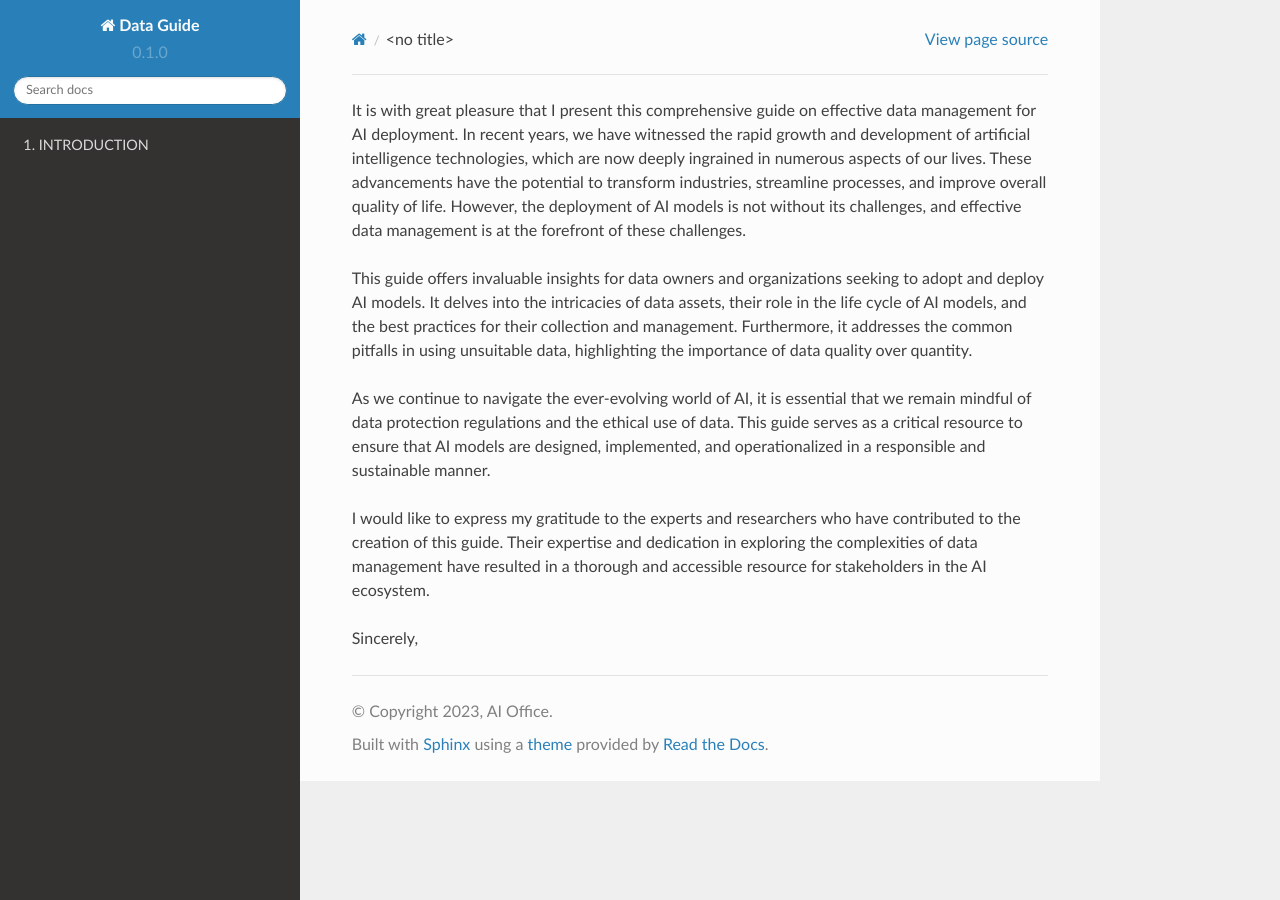
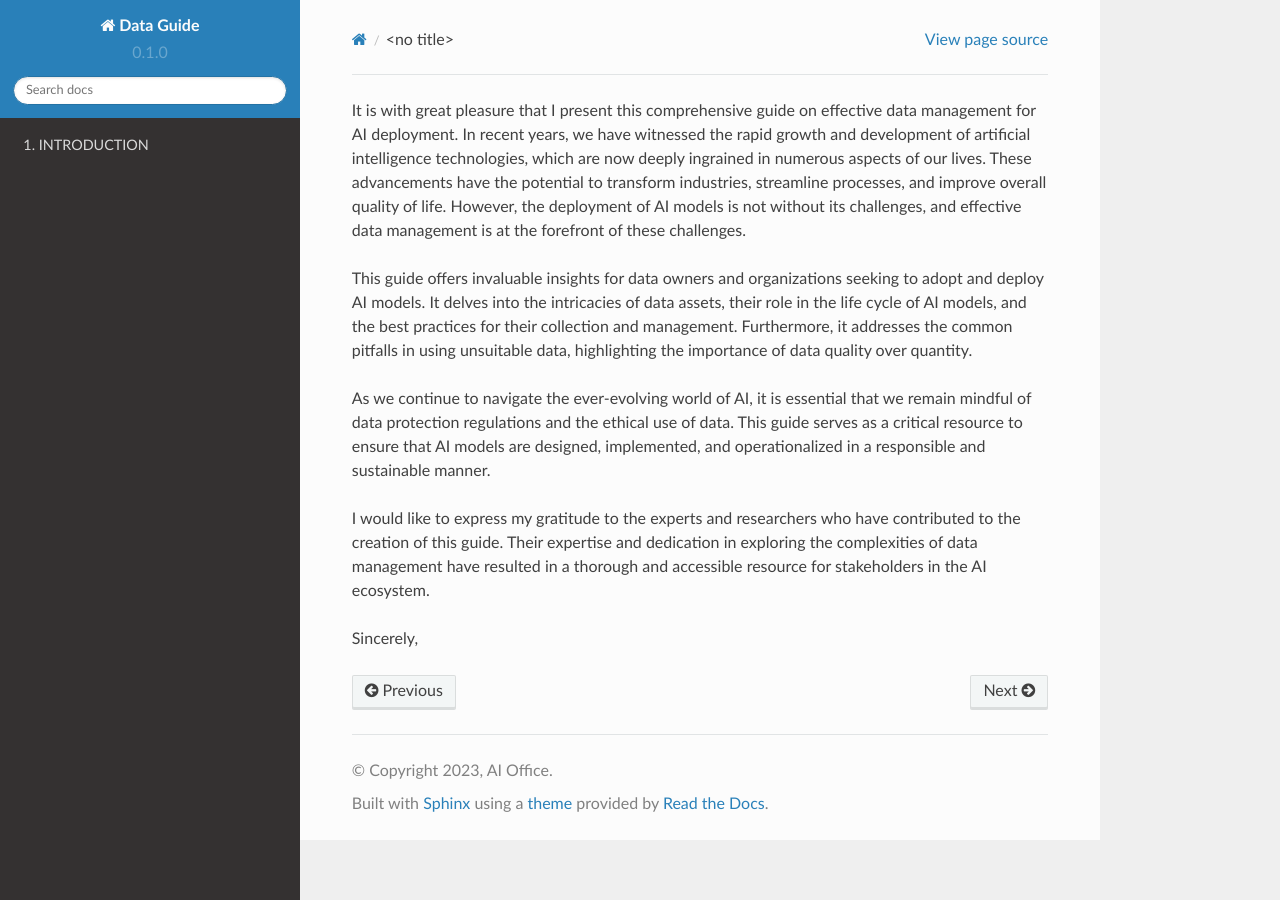
Before and after one commit to Musab0/DataGuide, a Sphinx documentation site: the page built from docs/source/forward.rst, in a window 1280 px wide. Built offline with Sphinx 7.4.7 and the Read the Docs theme 2.0.0, drawn with Linux system fonts in a browser that asks for light colours; pages that are not in the unit, such as notebooks, are missing from menus.

```diff
--- a/docs/source/index.rst
+++ b/docs/source/index.rst
@@ -32,7 +32,7 @@ Contents
 
 .. toctree::
 
-   Forward
+   forward
    introduction
    introduction/Types of Data
    introduction/The AI-Ml Life Cycle
```
